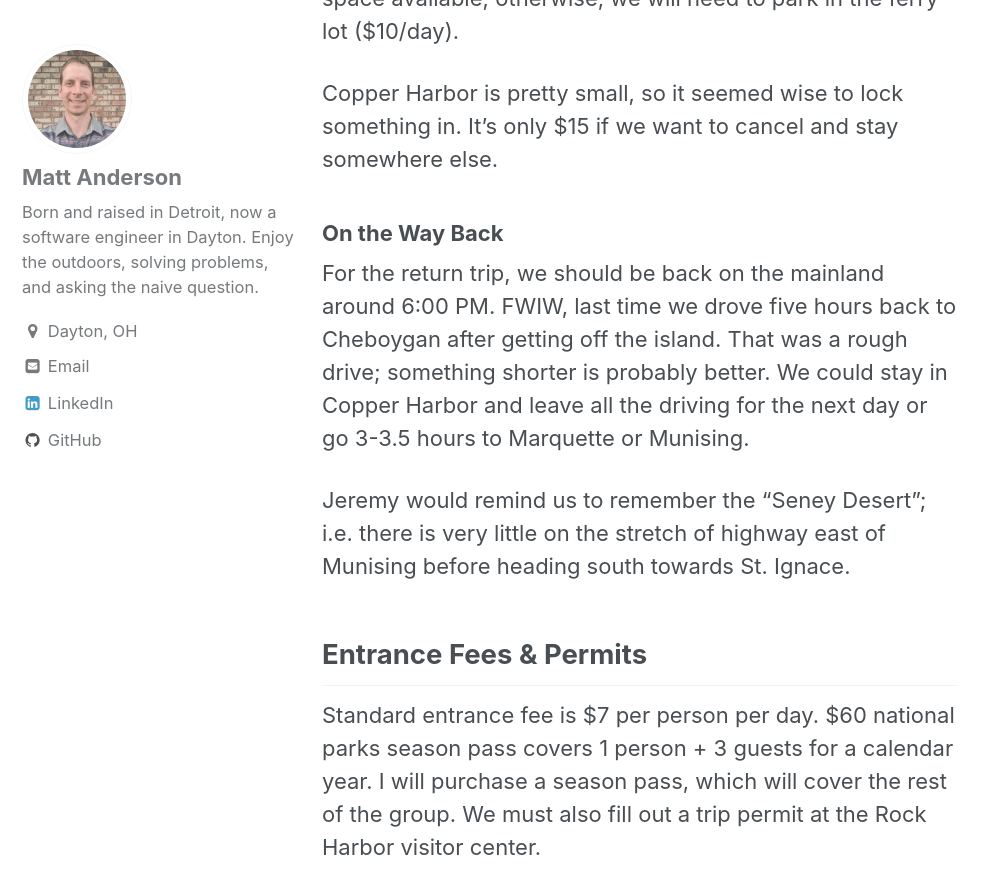
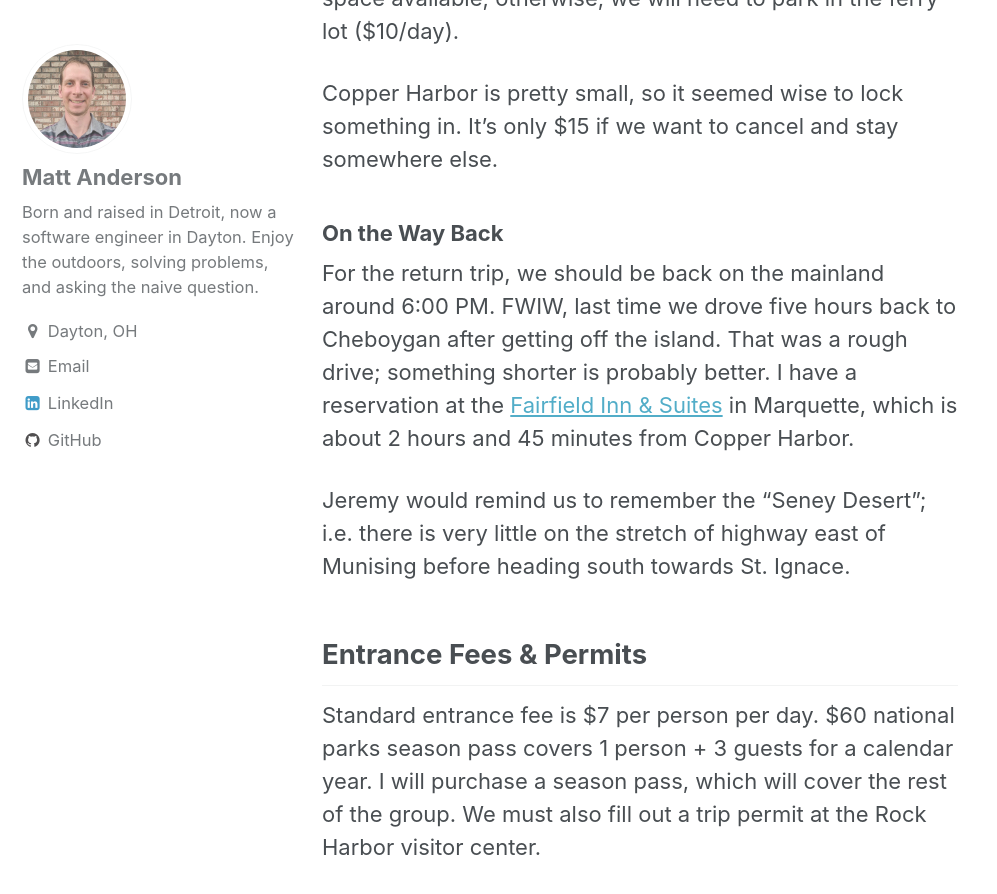
Before and after one commit to mattbanderson/mattbanderson.github.io, a Jekyll site: the page built from _pages/isle-royale-trip-2026.md, in a window 1280 px wide and 900 px high, scrolled down 2169 px. Shown: the top 894 px of the window, without its empty margins (0-997 px from the left). Built offline with Jekyll 4.4.1, drawn with Linux system fonts in a browser that asks for light colours.

Commit message:
Add return trip lodging

```diff
--- a/_pages/isle-royale-trip-2026.md
+++ b/_pages/isle-royale-trip-2026.md
@@ -62,7 +62,7 @@ Copper Harbor is pretty small, so it seemed wise to lock something in. It's only
 For the return trip, we should be back on the mainland around 6:00 PM.
 FWIW, last time we drove five hours back to Cheboygan after getting off the island.
 That was a rough drive; something shorter is probably better.
-We could stay in Copper Harbor and leave all the driving for the next day or go 3-3.5 hours to Marquette or Munising.
+I have a reservation at the [Fairfield Inn & Suites](https://www.marriott.com/en-us/hotels/mqtfi-fairfield-inn-and-suites-marquette/overview/) in Marquette, which is about 2 hours and 45 minutes from Copper Harbor.
 
 Jeremy would remind us to remember the "Seney Desert"; i.e. there is very little on the stretch of highway east of Munising before heading south towards St. Ignace.
 
```
